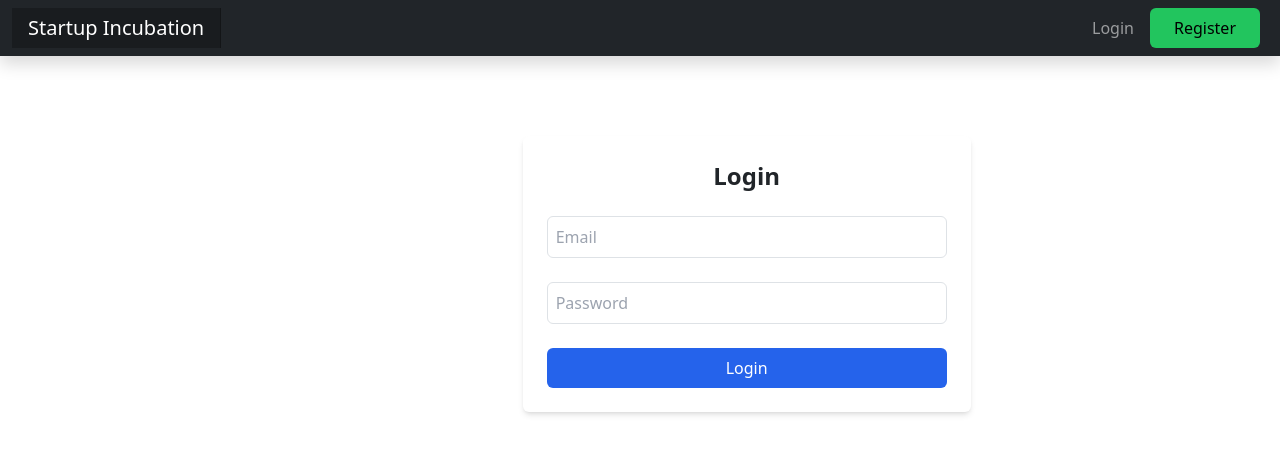
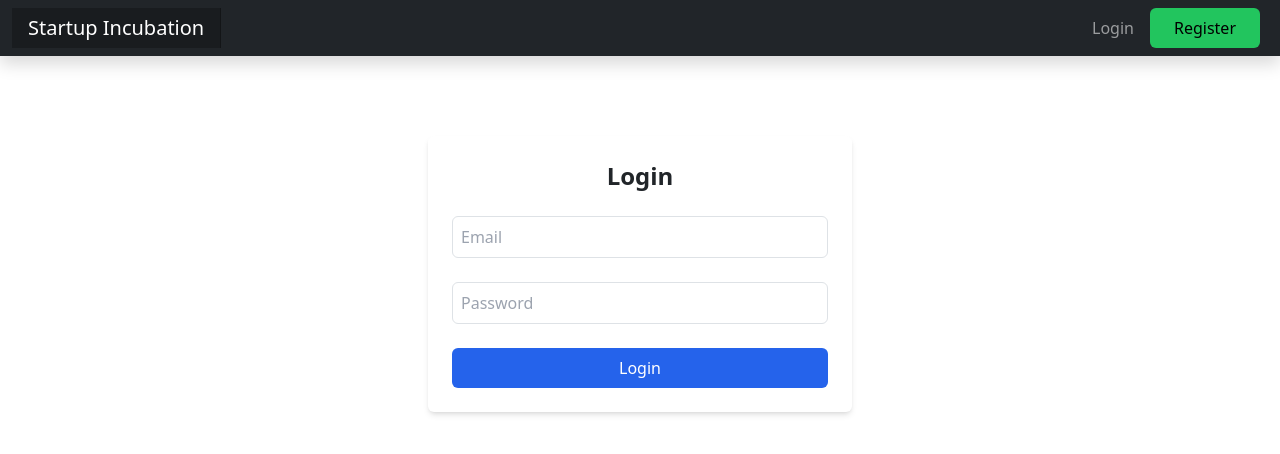
Before and after one commit to tomsecundo/simappA2, a React (Create React App) app in the folder frontend/: page /login in a window 1280 px wide. Shown: the top 454 px of the page. Built offline with nearby package versions, Linux system fonts and the light colour scheme.

Commit message:
fix: login/register page to center form

```diff
--- a/frontend/src/components/layout/Layout.jsx
+++ b/frontend/src/components/layout/Layout.jsx
@@ -26,16 +26,18 @@ const Layout = ({ children }) => {
             <div style={{ minHeight: '100vh' }}>
                 <DashboardNavbar toggleSidebar={toggleSidebar} />
                 <Container fluid>
-                    <div className='row'>
-                        <>
-                            {user && (
-                                <Sidebar activeItem={activeItem} setActiveItem={setActiveItem} isOpen={sidebarOpen} closeSidebar={closeSidebar} />
-                            )}
-                        </>
-                        <main className="col-md-9 ms-sm-auto col-lg-10 px-md-4">
+                    {user ? (
+                        <div className='row'>
+                            <Sidebar activeItem={activeItem} setActiveItem={setActiveItem} isOpen={sidebarOpen} closeSidebar={closeSidebar} />
+                            <main className="col-md-9 ms-sm-auto col-lg-10 px-md-4">
+                                { children }
+                            </main>
+                        </div>
+                    ) : (
+                        <div className='row'>
                             { children }
-                        </main>
-                    </div>
+                        </div>
+                    )}
                 </Container>
             </div>
         </>
--- a/frontend/src/components/navigation/Navbar.jsx
+++ b/frontend/src/components/navigation/Navbar.jsx
@@ -13,6 +13,7 @@ const NavbarComponent = ({ toggleSidebar }) => {
     };
 
     return (
+        <>
             <Navbar bg="dark" variant="dark" expand="lg">
                 <Container fluid>
                     <Navbar.Brand as={Link} to="/">Startup Incubation</Navbar.Brand>
@@ -54,6 +55,7 @@ const NavbarComponent = ({ toggleSidebar }) => {
                     </Navbar.Collapse>
                 </Container>
             </Navbar>
+        </>
     );
 };
 
```
Lines whose indentation alone changed are shown as unchanged.
